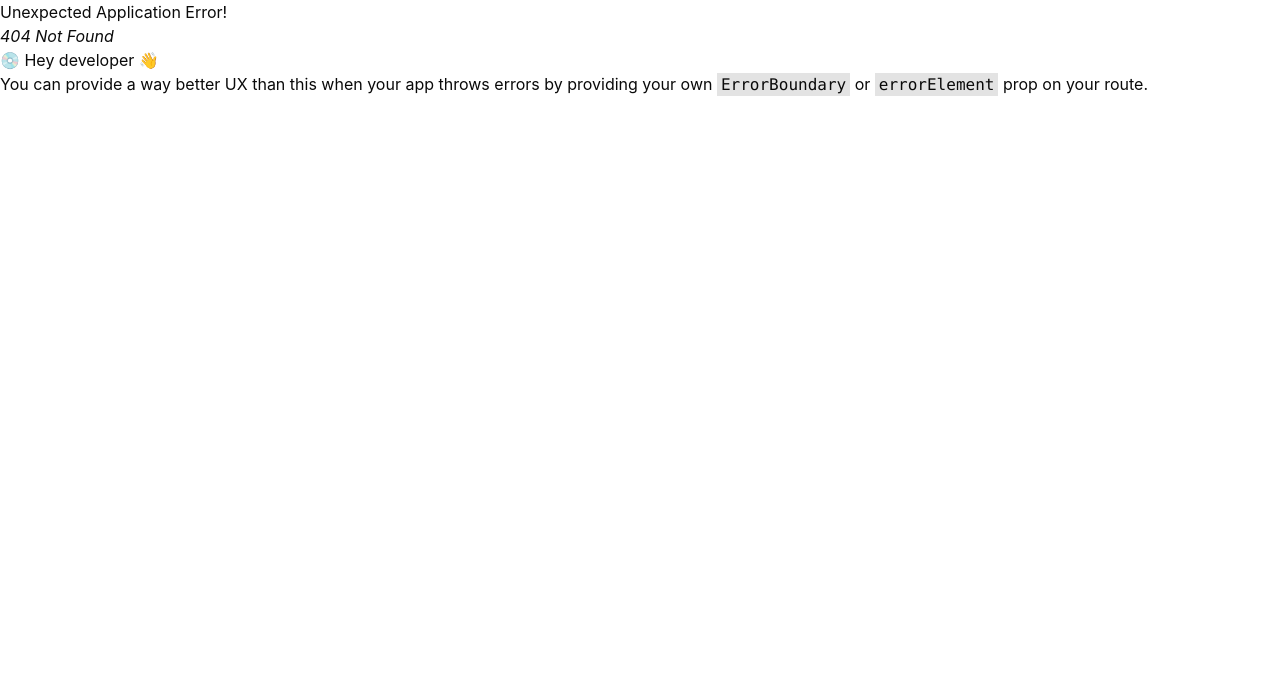
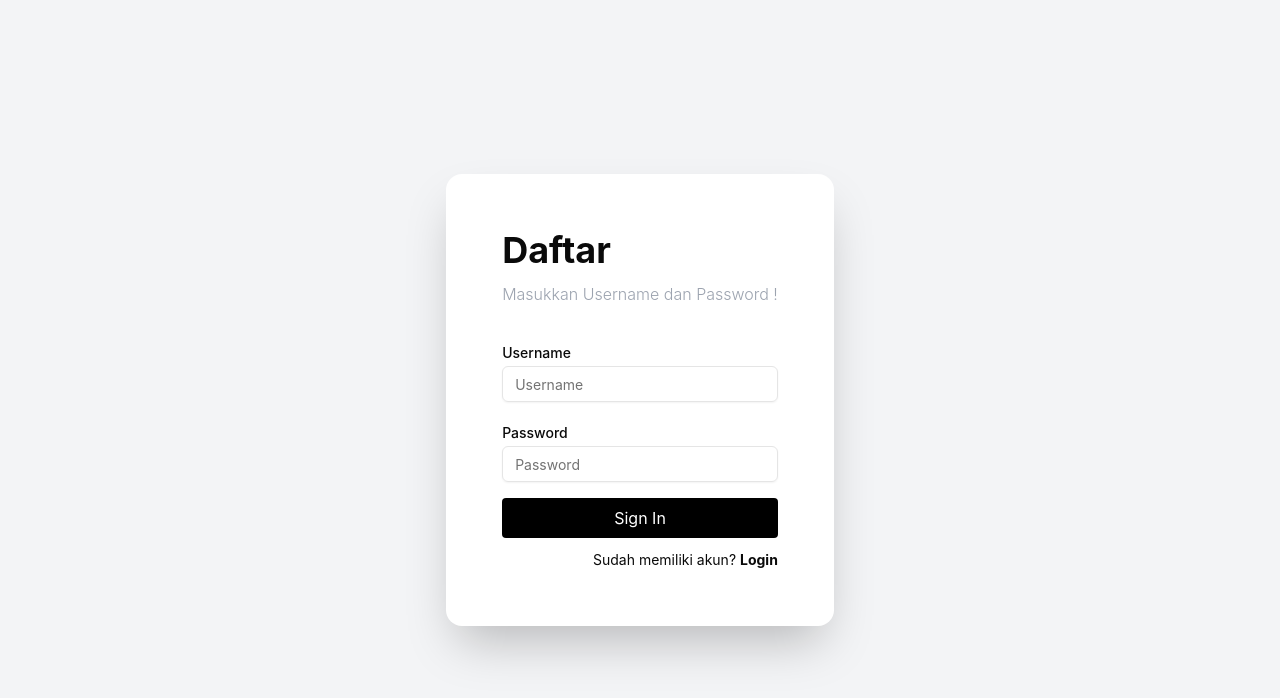
Before and after one commit to CaamVilvactDJavu/frontend_uas_pwl_kostera, a React (Vite) app: page /register in a window 1280 px wide. Before the commit this address had no page. Shown: the top 698 px of the page. Built offline with nearby package versions, Linux system fonts and the light colour scheme.

Commit message:
Success: successfully to created login and register user and using toast for info error, etc

```diff
--- a/package.json
+++ b/package.json
@@ -29,6 +29,7 @@
     "react-hook-form": "^7.48.2",
     "react-image": "^4.1.0",
     "react-router-dom": "^6.20.0",
+    "sonner": "^1.2.4",
     "swr": "^2.2.4",
     "tailwind-merge": "^2.0.0",
     "tailwindcss-animate": "^1.0.7",
--- a/src/App.tsx
+++ b/src/App.tsx
@@ -4,21 +4,23 @@ import {
   createBrowserRouter,
   createRoutesFromElements,
 } from "react-router-dom";
-import Beranda from "./pages/Beranda";
-import MainWrapper from "./layouts/MainWrapper";
-import DetailKostView from "./views/DetailKostView";
-import CariKostView from "./views/CariKostView";
-import FavoritKostView from "./views/FavoritKostView";
-import CreateKostView from "./views/CreateKostView";
-import SyaratKetentuanKostView from "./views/SyaratKetentuanKostView";
-import KebijakanPrivasiKostView from "./views/KebijakanPrivasiKostView";
-import Login from "./auth/Login";
+import Beranda from "@/pages/Beranda";
+import MainWrapper from "@/layouts/MainWrapper";
+import DetailKostView from "@/views/DetailKostView";
+import CariKostView from "@/views/CariKostView";
+import FavoritKostView from "@/views/FavoritKostView";
+import CreateKostView from "@/views/CreateKostView";
+import SyaratKetentuanKostView from "@/views/SyaratKetentuanKostView";
+import KebijakanPrivasiKostView from "@/views/KebijakanPrivasiKostView";
+import Login from "@/auth/Login";
+import Register from "@/auth/Register";
 
 const App = () => {
   const routes = createBrowserRouter(
     createRoutesFromElements(
       <>
         <Route path="/login" element={<Login />} />
+        <Route path="/register" element={<Register />} />
         <Route element={<MainWrapper />}>
           <Route path="/" element={<Beranda />} />
           <Route path="/create-kost" element={<CreateKostView />} />
--- a/src/auth/Login.tsx
+++ b/src/auth/Login.tsx
@@ -3,13 +3,16 @@ import { Input } from "@/components/ui/input";
 import { Label } from "@/components/ui/label";
 import { useNavigate } from "react-router-dom";
 import axios from "axios";
+import { toast } from "sonner";
 
 const Login = () => {
   const [username, setUsername] = useState("");
   const [password, setPassword] = useState("");
   const navigate = useNavigate();
 
-  const handleLogin = async (e:any) => {
+  const handleRegisterClick = () => navigate("/register");
+
+  const handleLogin = async (e: any) => {
     e.preventDefault();
 
     try {
@@ -21,18 +24,16 @@ const Login = () => {
       const { token, message } = response.data;
       if (token) {
         localStorage.setItem("token", token);
-
         navigate("/");
       } else {
         console.error("Login failed:", message);
+        toast.error(message);
       }
     } catch (error) {
       console.error("Login error:", error.message);
     }
   };
-
   return (
-    <div>
     <div className="flex items-center justify-center min-h-screen bg-gray-100">
       <div className="relative flex flex-col m-6 space-y-10 bg-white shadow-2xl rounded-2xl md:flex-row md:space-y-0">
         <div className="flex flex-col justify-center p-6 md:p-14">
@@ -65,11 +66,19 @@ const Login = () => {
             </div>
             <button
               type="submit"
-                className="w-full bg-blue-500 text-white py-2 rounded hover:bg-blue-600"
+              className="w-full bg-black text-white py-2 rounded hover:bg-slate-800"
             >
               Sign In
             </button>
           </form>
+          <div className="text-sm mt-3 text-right">
+            Belum memiliki akun?{" "}
+            <span
+              className="font-bold cursor-pointer"
+              onClick={handleRegisterClick}
+            >
+              Daftar disini
+            </span>
           </div>
         </div>
       </div>
--- /dev/null
+++ b/src/auth/Register.tsx
@@ -0,0 +1,95 @@
+import { useState } from "react";
+import { Input } from "@/components/ui/input";
+import { Label } from "@/components/ui/label";
+import { useNavigate } from "react-router-dom";
+import axios from "axios";
+import { Alert, AlertDescription, AlertTitle } from "@/components/ui/alert";
+
+const Register = () => {
+  const [username, setUsername] = useState("");
+  const [password, setPassword] = useState("");
+  const navigate = useNavigate();
+
+  const handleLoginClick = () => navigate("/Login");
+
+  const handleRegister = async (e: any) => {
+    e.preventDefault();
+
+    try {
+      const response = await axios.post("api/v1/auth/register", {
+        username,
+        password,
+      });
+
+      console.log(username)
+      console.log(password)
+      const { token, message } = response.data;
+      if (token) {
+        localStorage.setItem("token", token);
+
+        navigate("/Login");
+
+      } else {
+        console.error("Registered failed:", message);
+      }
+    } catch (error) {
+      console.error("Registered error");
+    }
+  };
+
+  return (
+    <div>
+      <div className="flex items-center justify-center min-h-screen bg-gray-100">
+        <div className="relative flex flex-col m-6 space-y-10 bg-white shadow-2xl rounded-2xl md:flex-row md:space-y-0">
+          <div className="flex flex-col justify-center p-6 md:p-14">
+            <span className="mb-3 text-4xl font-bold">Daftar</span>
+            <span className="font-light text-gray-400 mb-8">
+              Masukkan Username dan Password !
+            </span>
+            <form onSubmit={handleRegister}>
+              <div className="py-2">
+                <div className="grid w-full max-w-sm items-center gap-1.5">
+                  <Label htmlFor="name">Username</Label>
+                  <Input
+                    type="text"
+                    placeholder="Username"
+                    value={username}
+                    onChange={(e) => setUsername(e.target.value)}
+                  />
+                </div>
+              </div>
+              <div className="py-4">
+                <div className="grid w-full max-w-sm items-center gap-1.5">
+                  <Label htmlFor="password">Password</Label>
+                  <Input
+                    type="password"
+                    placeholder="Password"
+                    value={password}
+                    onChange={(e) => setPassword(e.target.value)}
+                  />
+                </div>
+              </div>
+              <button
+                type="submit"
+                className="w-full bg-black text-white py-2 rounded hover:bg-slate-800"
+              >
+                Sign In
+              </button>
+            </form>
+            <div className="text-sm mt-3 text-right">
+              Sudah memiliki akun?{" "}
+              <span
+                className="font-bold cursor-pointer"
+                onClick={handleLoginClick}
+              >
+                Login
+              </span>
+            </div>
+          </div>
+        </div>
+      </div>
+    </div>
+  );
+};
+
+export default Register;
--- /dev/null
+++ b/src/components/ui/alert.tsx
@@ -0,0 +1,59 @@
+import * as React from "react"
+import { cva, type VariantProps } from "class-variance-authority"
+
+import { cn } from "@/lib/utils"
+
+const alertVariants = cva(
+  "relative w-full rounded-lg border px-4 py-3 text-sm [&>svg+div]:translate-y-[-3px] [&>svg]:absolute [&>svg]:left-4 [&>svg]:top-4 [&>svg]:text-foreground [&>svg~*]:pl-7",
+  {
+    variants: {
+      variant: {
+        default: "bg-background text-foreground",
+        destructive:
+          "border-destructive/50 text-destructive dark:border-destructive [&>svg]:text-destructive",
+      },
+    },
+    defaultVariants: {
+      variant: "default",
+    },
+  }
+)
+
+const Alert = React.forwardRef<
+  HTMLDivElement,
+  React.HTMLAttributes<HTMLDivElement> & VariantProps<typeof alertVariants>
+>(({ className, variant, ...props }, ref) => (
+  <div
+    ref={ref}
+    role="alert"
+    className={cn(alertVariants({ variant }), className)}
+    {...props}
+  />
+))
+Alert.displayName = "Alert"
+
+const AlertTitle = React.forwardRef<
+  HTMLParagraphElement,
+  React.HTMLAttributes<HTMLHeadingElement>
+>(({ className, ...props }, ref) => (
+  <h5
+    ref={ref}
+    className={cn("mb-1 font-medium leading-none tracking-tight", className)}
+    {...props}
+  />
+))
+AlertTitle.displayName = "AlertTitle"
+
+const AlertDescription = React.forwardRef<
+  HTMLParagraphElement,
+  React.HTMLAttributes<HTMLParagraphElement>
+>(({ className, ...props }, ref) => (
+  <div
+    ref={ref}
+    className={cn("text-sm [&_p]:leading-relaxed", className)}
+    {...props}
+  />
+))
+AlertDescription.displayName = "AlertDescription"
+
+export { Alert, AlertTitle, AlertDescription }
--- a/src/main.tsx
+++ b/src/main.tsx
@@ -2,9 +2,11 @@ import React from "react";
 import ReactDOM from "react-dom/client";
 import App from "./App.tsx";
 import "./index.css";
+import { Toaster } from "sonner";
 
 ReactDOM.createRoot(document.getElementById("root")!).render(
   <React.StrictMode>
+    <Toaster position="top-center" richColors />
     <App />
   </React.StrictMode>,
 );
```
Also changed, not shown: 1 other file (tests, documents, lock files or other folders). Lines whose indentation alone changed are shown as unchanged.
